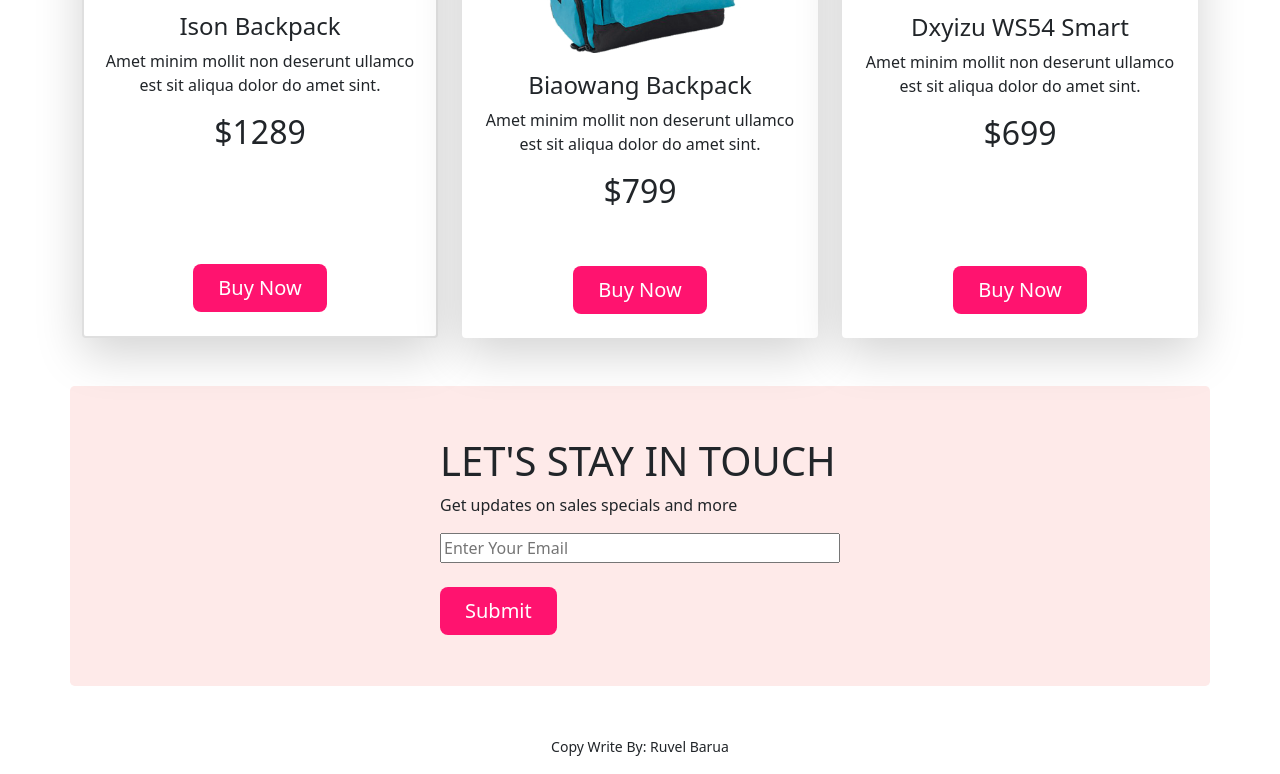
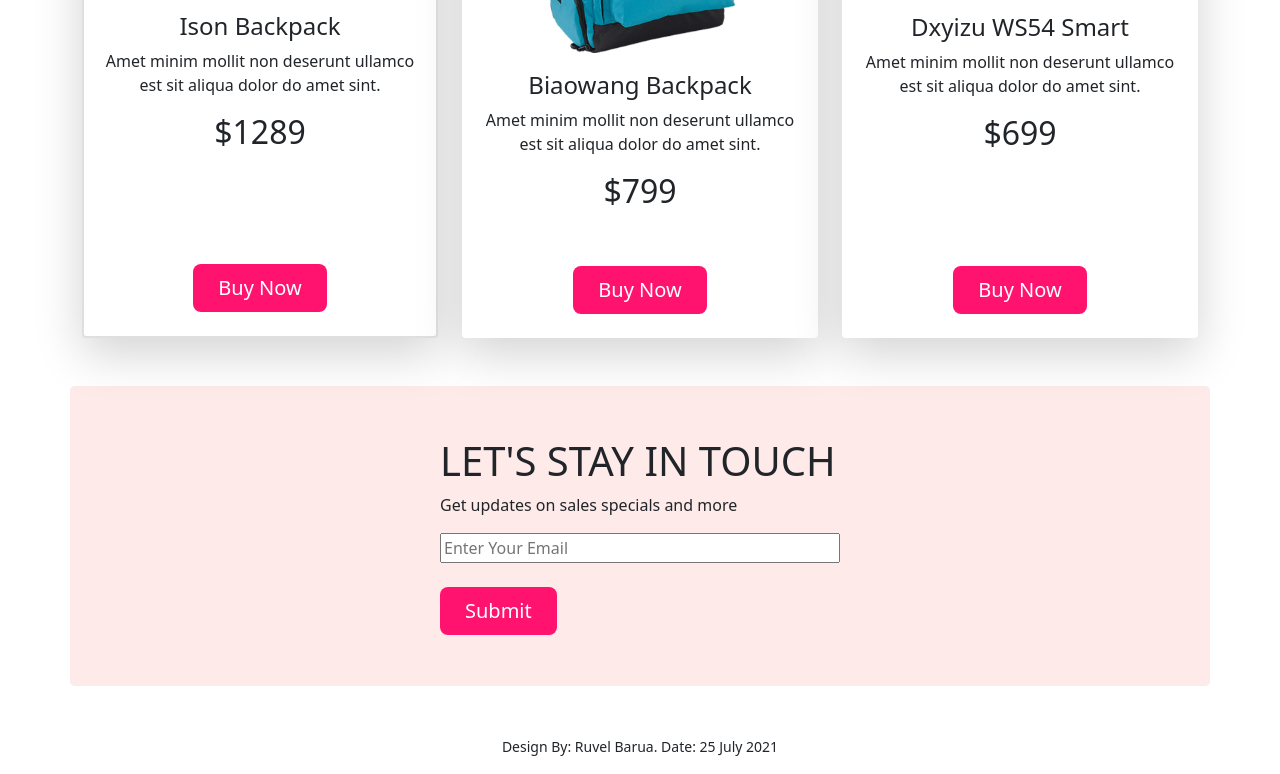
Before and after one commit to ruvelbarua/panda-bootstrap, a plain HTML site: page index.html in a window 1280 px wide. Shown: the part 1913-2687 px from the top of the page. Drawn offline with nearby package versions, Linux system fonts and the light colour scheme.

Commit message:
page upload

```diff
--- a/index.html
+++ b/index.html
@@ -248,7 +248,7 @@
 
     </main>
     <footer class="mt-5 text-center">
-        <p><small>Copy Write By: Ruvel Barua</small></p>
+        <p><small>Design By: Ruvel Barua. Date: 25 July 2021</small></p>
     </footer>
     <script src="https://cdn.jsdelivr.net/npm/bootstrap@5.0.2/dist/js/bootstrap.bundle.min.js"
         integrity="sha384-MrcW6ZMFYlzcLA8Nl+NtUVF0sA7MsXsP1UyJoMp4YLEuNSfAP+JcXn/tWtIaxVXM"
```
